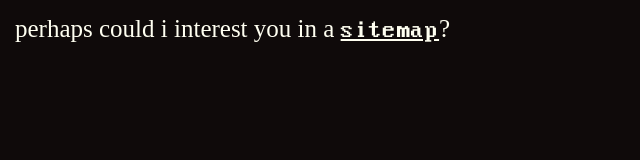
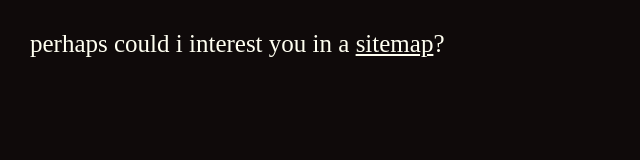
Before and after one commit to Bees-Please/Bees-Please.github.io, a plain HTML site: page index.html in a window 1280 px wide. Shown: the whole page, without its empty margins (0-640 px from the left). Drawn offline with Linux system fonts and the light colour scheme; a web font is replaced by a local one.

Commit message:
wont anybody match my freak!!!!

```diff
--- a/index.html
+++ b/index.html
@@ -7,7 +7,7 @@
 </head>
 
 <body>
-    perhaps could i interest you in a <a href="https://Bees-Please.github.io/sitemap">sitemap</a>?
+    <p>perhaps could i interest you in a <a href="https://Bees-Please.github.io/sitemap">sitemap</a>?</p>
 </body>
 
 </html>
--- a/shared_resources/css/style.css
+++ b/shared_resources/css/style.css
@@ -28,7 +28,6 @@
   color: var(--light);
   background-color: var(--dark);
   font-size: var(--all-text);
-  font-family: IBMVGA;
 }
 
 /* standard body text */
```
